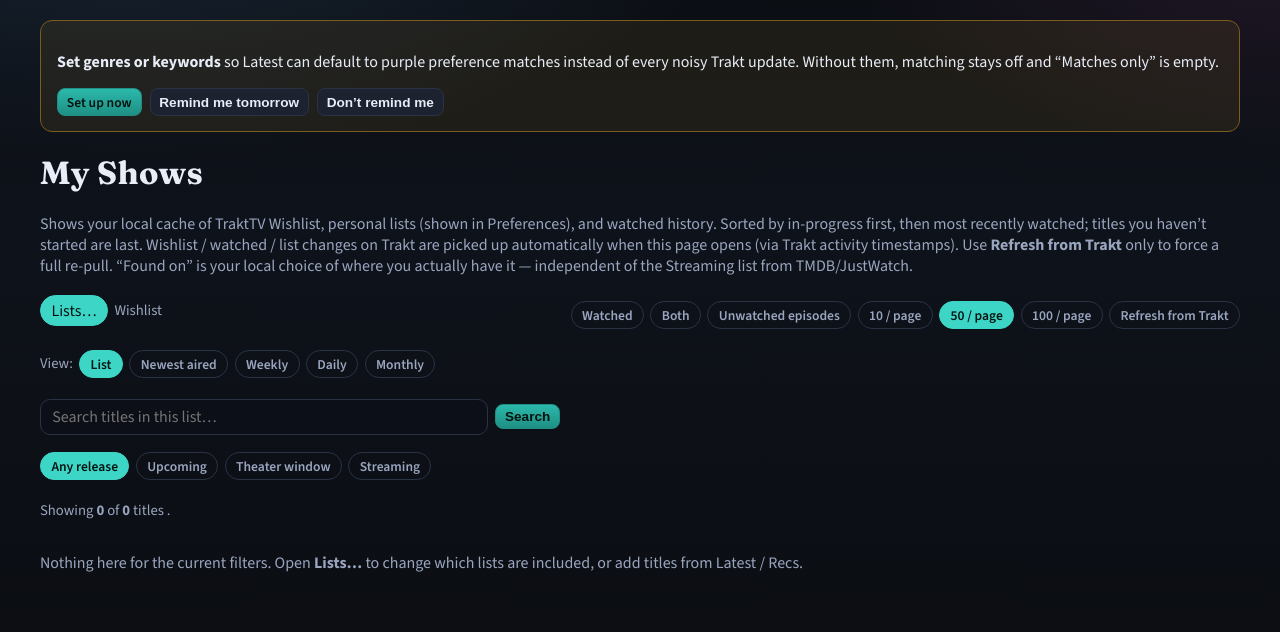
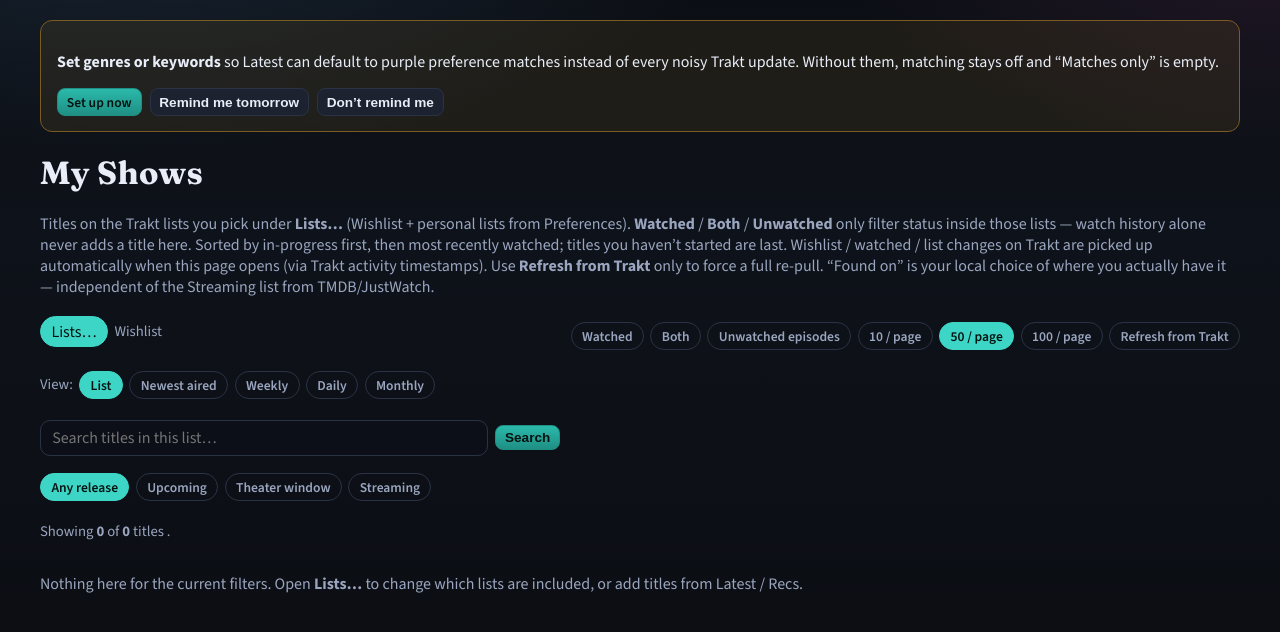
Before and after one commit to melamoud/TraktTVShowsTracker, a Flask app: page /my/shows in a window 1280 px wide. Shown: the part 90-722 px from the top of the page. Run offline with Flask 3, Linux system fonts and the light colour scheme; the visitor is signed in with stand-in values (Sample User, id 1); data comes from the database, SQL or seed files in the repository; data that the repository does not hold is empty; parts of the project's set-up code (start-up, migrations or seed data) failed here and were passed over; some libraries are stand-ins or nearby versions.

Commit message:
Scope My Shows/Movies to selected lists only.
Watched/Both/Unwatched are status filters inside Lists… — watch history alone no longer adds titles.

Co-authored-by: Cursor <cursoragent@cursor.com>

```diff
--- a/routes/user_routes.py
+++ b/routes/user_routes.py
@@ -430,17 +430,41 @@ def _trakt_ids_for_lists(user_id: int, media_type: str, selected_lists: list[str
 def _calendar_trakt_ids(
     user_id: int, media_type: str, filt: str, list_trakt_ids: set[int],
 ) -> set[int]:
-    """Title ids whose air/release events the calendar should show."""
-    watched_ids = {
-        int(tid)
-        for tid, in UserMediaState.query.filter_by(
-            user_id=user_id, media_type=media_type, watched=True,
-        ).with_entities(UserMediaState.trakt_id).all()
-    }
+    """Title ids on selected lists whose air/release events the calendar should show."""
+    if not list_trakt_ids:
+        return set()
     if filt == 'watched':
+        watched_ids = {
+            int(tid)
+            for tid, in UserMediaState.query.filter(
+                UserMediaState.user_id == user_id,
+                UserMediaState.media_type == media_type,
+                UserMediaState.watched.is_(True),
+                UserMediaState.trakt_id.in_(list_trakt_ids),
+            ).with_entities(UserMediaState.trakt_id).all()
+        }
         return watched_ids
-    if filt == 'both':
-        return watched_ids | set(list_trakt_ids)
+    if filt in ('unwatched', 'unwatched_episodes'):
+        # Same membership set as list/both for calendar — unfinished detail is
+        # hard to express for air-date grids; list scope is what matters.
+        unfinished = {
+            int(tid)
+            for tid, in UserMediaState.query.filter(
+                UserMediaState.user_id == user_id,
+                UserMediaState.media_type == media_type,
+                UserMediaState.trakt_id.in_(list_trakt_ids),
+                or_(
+                    UserMediaState.watched.is_(False),
+                    and_(
+                        UserMediaState.progress_percent.isnot(None),
+                        UserMediaState.progress_percent < 100,
+                    ),
+                    UserMediaState.progress_detail_at.is_(None),
+                ),
+            ).with_entities(UserMediaState.trakt_id).all()
+        }
+        return unfinished
+    # lists / both — every selected-list title
     return set(list_trakt_ids)
 
 
@@ -530,33 +554,31 @@ def _my_media(media_type: str):
         calendar_ctx = cal_view.build_calendar_view(
             current_user.id, media_type, display_mode, anchor, cal_ids,
         )
-        if not cal_ids and filt in ('lists', 'unwatched', 'unwatched_episodes'):
+        if not cal_ids and filt in ('lists', 'unwatched', 'unwatched_episodes', 'watched', 'both'):
             flash(
-                'Calendar covers titles on your selected lists and watched history '
-                '— nothing matches the current filters.',
+                'Calendar covers titles on your selected lists — nothing matches '
+                'the current filters.',
                 'info',
             )
 
+    # My movies/shows are always scoped to selected lists. Watched / Both /
+    # Unwatched are status sub-filters within that membership — never pull in
+    # watch-history-only titles that are off every selected list.
     q = UserMediaState.query.filter_by(user_id=current_user.id, media_type=media_type)
-    if filt == 'lists':
-        if list_trakt_ids:
-            q = q.filter(UserMediaState.trakt_id.in_(list_trakt_ids))
-        else:
-            q = q.filter(UserMediaState.trakt_id == -1)
+    if not list_trakt_ids:
+        q = q.filter(UserMediaState.trakt_id == -1)
     elif filt == 'watched':
-        q = q.filter_by(watched=True)
+        q = q.filter(
+            UserMediaState.trakt_id.in_(list_trakt_ids),
+            UserMediaState.watched.is_(True),
+        )
     elif filt == 'unwatched':
-        # Movies (or titles) on selected lists that are not watched yet.
-        if list_trakt_ids:
-            q = q.filter(
-                UserMediaState.trakt_id.in_(list_trakt_ids),
-                UserMediaState.watched.is_(False),
-            )
-        else:
-            q = q.filter(UserMediaState.trakt_id == -1)
+        q = q.filter(
+            UserMediaState.trakt_id.in_(list_trakt_ids),
+            UserMediaState.watched.is_(False),
+        )
     elif filt == 'unwatched_episodes':
-        # Still has something to watch: unfinished titles on selected lists,
-        # or any watched show with known incomplete progress.
+        # Still has something to watch among selected-list titles.
         # Only trust progress>=100 when progress_detail_at was set from a real
         # episode summary (otherwise old fake 100%s hide shows like Lioness).
         trusted_complete = and_(
@@ -564,25 +586,13 @@ def _my_media(media_type: str):
             UserMediaState.progress_percent >= 100,
             UserMediaState.progress_detail_at.isnot(None),
         )
-        not_finished = ~trusted_complete
-        clauses = []
-        if list_trakt_ids:
-            clauses.append(
-                and_(UserMediaState.trakt_id.in_(list_trakt_ids), not_finished)
-            )
-        clauses.append(
-            and_(
-                UserMediaState.watched.is_(True),
-                UserMediaState.progress_percent.isnot(None),
-                UserMediaState.progress_percent < 100,
-            )
+        q = q.filter(
+            UserMediaState.trakt_id.in_(list_trakt_ids),
+            ~trusted_complete,
         )
-        q = q.filter(or_(*clauses))
-    else:  # both
-        clauses = [UserMediaState.watched.is_(True)]
-        if list_trakt_ids:
-            clauses.append(UserMediaState.trakt_id.in_(list_trakt_ids))
-        q = q.filter(or_(*clauses))
+    else:
+        # lists / both — every title on the selected lists
+        q = q.filter(UserMediaState.trakt_id.in_(list_trakt_ids))
 
     # Title search and/or availability filters need CachedMedia (before pagination).
     # Backfill missing titles for the filtered candidate set first — otherwise
--- a/templates/my_media.html
+++ b/templates/my_media.html
@@ -37,7 +37,8 @@ page={{ page_n if page_n is not none else page }}&per_page={{ per if per is not
 {% endmacro %}
 <h1>{{ title }}</h1>
 <p class="muted">
-  Shows your local cache of TraktTV Wishlist, personal lists (shown in Preferences), and watched history.
+  Titles on the Trakt lists you pick under <strong>Lists…</strong> (Wishlist + personal lists from Preferences).
+  <strong>Watched</strong> / <strong>Both</strong> / <strong>Unwatched</strong> only filter status inside those lists — watch history alone never adds a title here.
   Sorted by in-progress first, then most recently watched; titles you haven’t started are last.
   Wishlist / watched / list changes on Trakt are picked up automatically when this page opens (via Trakt activity timestamps). Use <strong>Refresh from Trakt</strong> only to force a full re-pull.
   “Found on” is your local choice of where you actually have it — independent of the Streaming list from TMDB/JustWatch.
```
Also changed, not shown: docs/CHANGES.md (+4 -0 lines), docs/help/user/my_movies.md (+6 -6 lines), docs/help/user/my_shows.md (+3 -3 lines), docs/help/user/overview.md (+1 -1 lines), tests/test_my_media_lists.py (+28 -0 lines).
